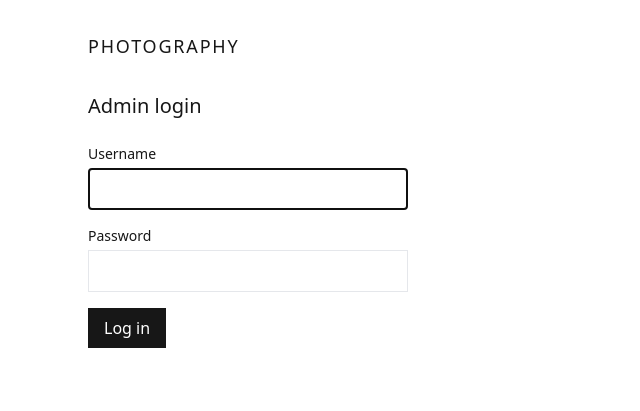
After one commit to ajm660/photo-site, a Flask app: page /admin/login in a window 1280 px wide. The commit adds this page. Shown: the top 411 px of the page, without its empty margins (0-640 px from the left). Run offline with Flask 3, Linux system fonts and the light colour scheme; style sheets or scripts are compiled from the project's sources; some libraries are stand-ins or nearby versions.

Commit message:
Add single-admin login for /admin routes
Spec §26 requires /admin to be protected before any public deployment.
Session-based login gated by ADMIN_USERNAME/ADMIN_PASSWORD_HASH env vars
(werkzeug password hashing, no self-serve registration or multi-user
support, matching the "one administrator" scope in the spec). Verified
via the smoke test (auth gate, wrong/right password, logout) and a real
login through the running app.

Co-Authored-By: Claude Sonnet 5 <noreply@anthropic.com>

```diff
--- a/app/config.py
+++ b/app/config.py
@@ -12,4 +12,7 @@ class Config:
     CLOUDINARY_API_KEY = os.environ.get("CLOUDINARY_API_KEY")
     CLOUDINARY_API_SECRET = os.environ.get("CLOUDINARY_API_SECRET")
 
+    ADMIN_USERNAME = os.environ.get("ADMIN_USERNAME", "admin")
+    ADMIN_PASSWORD_HASH = os.environ.get("ADMIN_PASSWORD_HASH")
+
     MAX_CONTENT_LENGTH = 25 * 1024 * 1024  # 25 MB upload limit
--- a/app/routes/admin.py
+++ b/app/routes/admin.py
@@ -1,8 +1,19 @@
 import os
 import tempfile
+from functools import wraps
 
-from flask import Blueprint, flash, redirect, render_template, request, url_for
+from flask import (
+    Blueprint,
+    current_app,
+    flash,
+    redirect,
+    render_template,
+    request,
+    session,
+    url_for,
+)
 from PIL import Image, UnidentifiedImageError
+from werkzeug.security import check_password_hash
 
 from app.extensions import db
 from app.models import Photo
@@ -11,7 +22,46 @@ from app.services import cloudinary_service, keyword_service, metadata_service
 admin_bp = Blueprint("admin", __name__)
 
 
+def login_required(view):
+    @wraps(view)
+    def wrapped(*args, **kwargs):
+        if not session.get("admin_logged_in"):
+            return redirect(url_for("admin.login", next=request.path))
+        return view(*args, **kwargs)
+
+    return wrapped
+
+
+@admin_bp.route("/login", methods=["GET", "POST"])
+def login():
+    if request.method == "GET":
+        return render_template("admin/login.html")
+
+    username = request.form.get("username", "")
+    password = request.form.get("password", "")
+    password_hash = current_app.config["ADMIN_PASSWORD_HASH"]
+
+    valid = (
+        password_hash
+        and username == current_app.config["ADMIN_USERNAME"]
+        and check_password_hash(password_hash, password)
+    )
+    if not valid:
+        flash("Incorrect username or password.", "error")
+        return render_template("admin/login.html")
+
+    session["admin_logged_in"] = True
+    return redirect(request.form.get("next") or url_for("admin.upload"))
+
+
+@admin_bp.route("/logout", methods=["POST"])
+def logout():
+    session.pop("admin_logged_in", None)
+    return redirect(url_for("gallery.index"))
+
+
 @admin_bp.route("/upload", methods=["GET", "POST"])
+@login_required
 def upload():
     if request.method == "GET":
         return render_template("admin/upload.html")
--- /dev/null
+++ b/app/templates/admin/login.html
@@ -0,0 +1,20 @@
+{% extends "base.html" %}
+
+{% block title %}Admin login{% endblock %}
+
+{% block content %}
+<h1 class="text-xl mb-6">Admin login</h1>
+
+<form method="post" class="space-y-4 max-w-xs">
+  <input type="hidden" name="next" value="{{ request.args.get('next', '') }}">
+  <div>
+    <label class="block text-sm mb-1" for="username">Username</label>
+    <input class="border px-3 py-2 w-full" type="text" id="username" name="username" required autofocus>
+  </div>
+  <div>
+    <label class="block text-sm mb-1" for="password">Password</label>
+    <input class="border px-3 py-2 w-full" type="password" id="password" name="password" required>
+  </div>
+  <button type="submit" class="bg-neutral-900 text-white px-4 py-2">Log in</button>
+</form>
+{% endblock %}
--- a/app/templates/base.html
+++ b/app/templates/base.html
@@ -8,8 +8,13 @@
   <script defer src="https://cdnjs.cloudflare.com/ajax/libs/alpinejs/3.14.1/cdn.min.js"></script>
 </head>
 <body class="bg-white text-neutral-900 antialiased">
-  <header class="max-w-6xl mx-auto px-6 py-8">
+  <header class="max-w-6xl mx-auto px-6 py-8 flex items-center justify-between">
     <a href="{{ url_for('gallery.index') }}" class="text-lg tracking-widest uppercase">Photography</a>
+    {% if session.get('admin_logged_in') %}
+      <form method="post" action="{{ url_for('admin.logout') }}">
+        <button type="submit" class="text-sm text-neutral-500 hover:text-neutral-900">Log out</button>
+      </form>
+    {% endif %}
   </header>
 
   <main class="max-w-6xl mx-auto px-6 pb-16">
```
Also changed, not shown: README.md, 1 other file.
